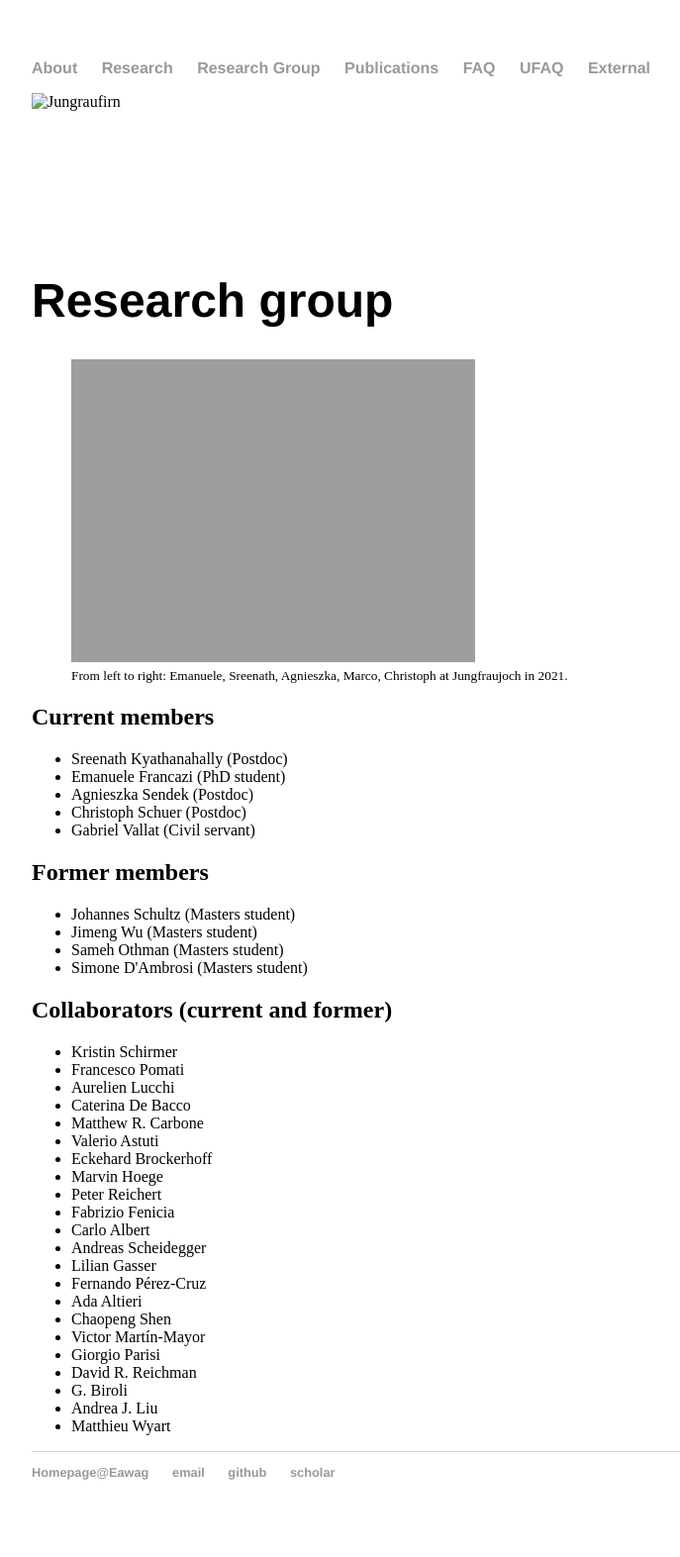
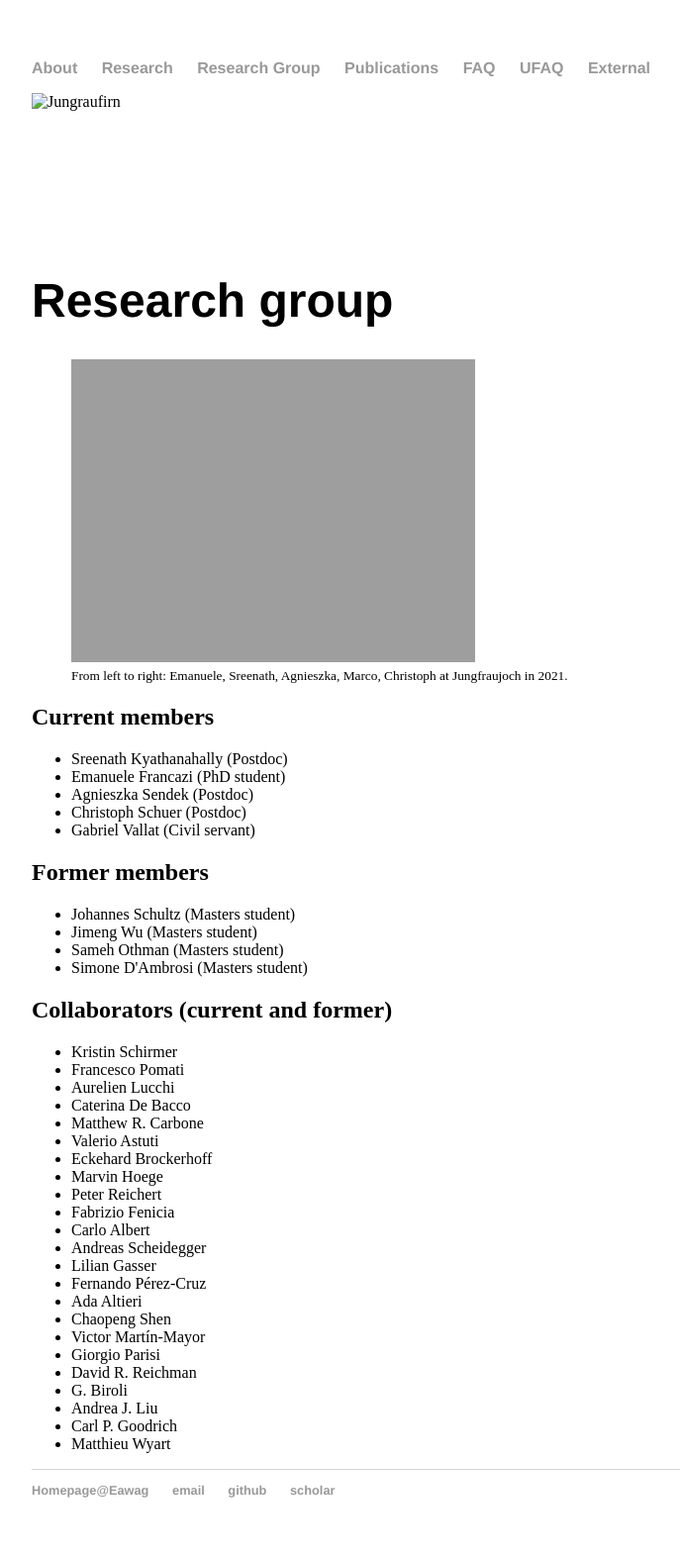
Before and after one commit to mbaityje/mbaityje.github.io, a Jekyll site: the page built from group/index.html, in a window 1280 px wide. Shown: the whole page at 99% size, without its empty margins (160-847 px from the left). Built offline with Jekyll 4.4.1, drawn with Linux system fonts in a browser that asks for light colours.

Commit message:
Minor changes

```diff
--- a/group/index.html
+++ b/group/index.html
@@ -47,6 +47,7 @@ title: Group
 			<li>David R. Reichman</li>
 			<li>G. Biroli</li>
 			<li>Andrea J. Liu</li>
+			<li>Carl P. Goodrich</li>
 			<li>Matthieu Wyart</li>
 		</ul>
 </div><!-- /.blurb -->
```
